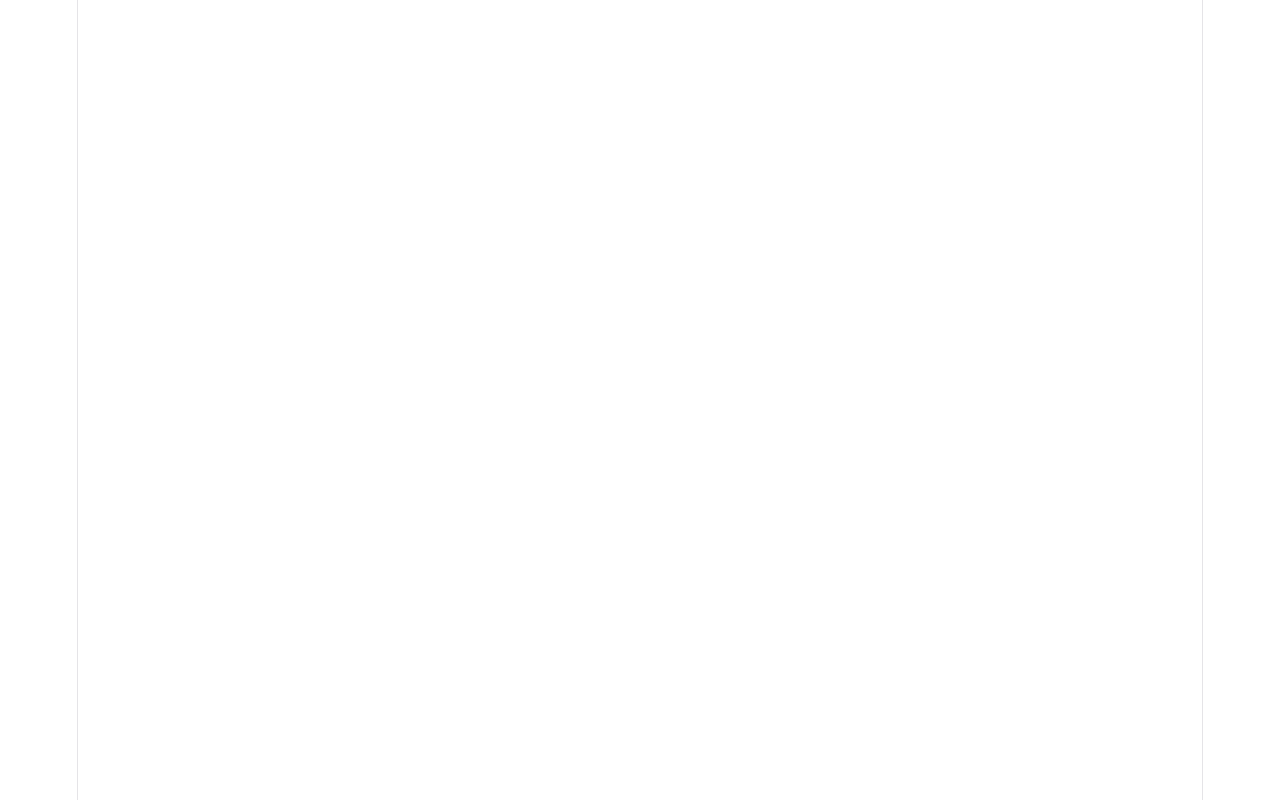
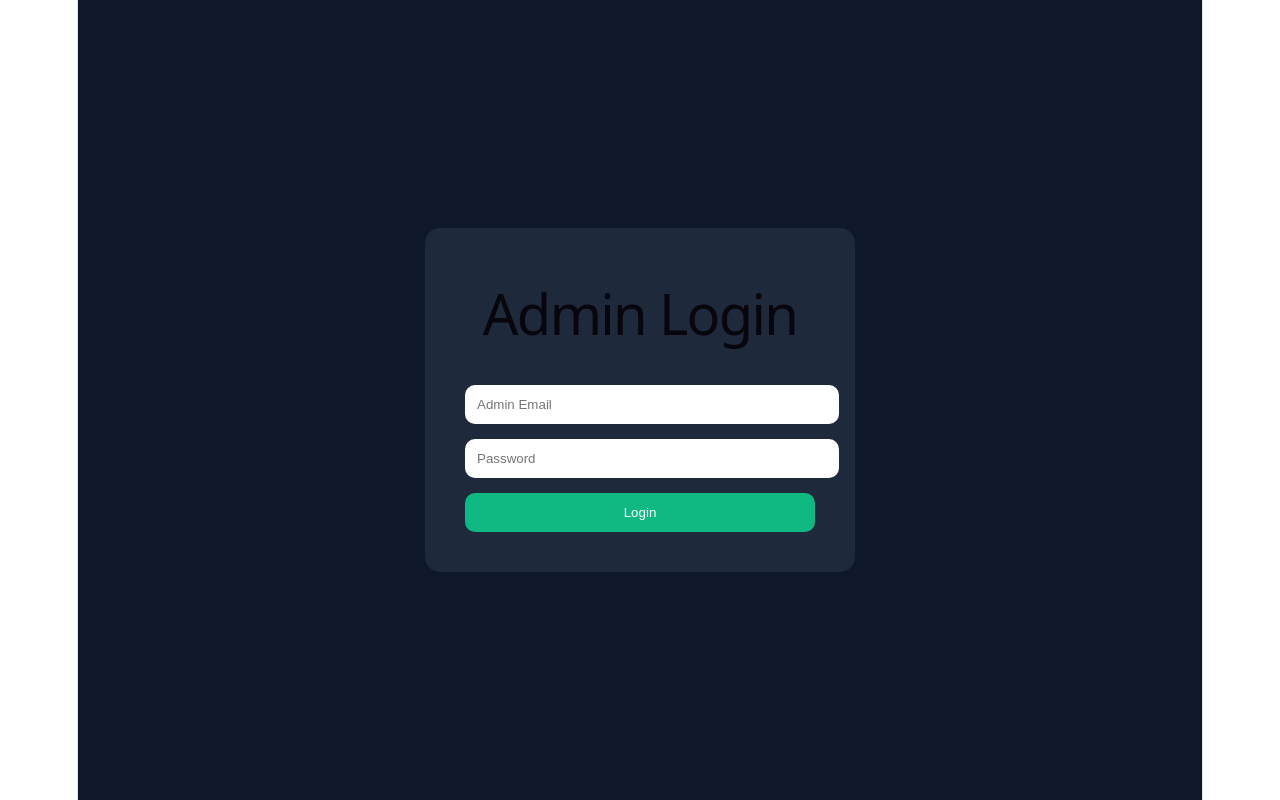
Before and after one commit to Akashk706/attendance-app, a React (Vite) app in the folder client/: page /admin-login in a window 1280 px wide. Before the commit this address had no page. Built offline with nearby package versions, Linux system fonts and the light colour scheme.

Commit message:
Added admin logout and filters

```diff
--- a/client/src/App.jsx
+++ b/client/src/App.jsx
@@ -1,14 +1,29 @@
 import {
   BrowserRouter,
   Routes,
-  Route
-} from 'react-router-dom';
+  Route,
+  Navigate
+} from "react-router-dom";
 
-import Login from './pages/Login';
-import Dashboard from './pages/Dashboard';
-import AdminDashboard from './pages/AdminDashboard';
+import Login from "./pages/Login";
 
-function App() {
+import Dashboard from "./pages/Dashboard";
+
+import AdminDashboard from "./pages/AdminDashboard";
+
+import AdminLogin from "./pages/AdminLogin";
+
+export default function App() {
+
+  const user =
+    localStorage.getItem("user");
+
+  const admin =
+    localStorage.getItem("admin");
+
+
+
+
 
   return (
 
@@ -16,19 +31,56 @@ function App() {
 
       <Routes>
 
+
+
+
+
+        {/* EMPLOYEE LOGIN */}
         <Route
           path="/"
           element={<Login />}
         />
 
+
+
+
+
+        {/* EMPLOYEE DASHBOARD */}
         <Route
           path="/dashboard"
-          element={<Dashboard />}
+          element={
+            user
+            ? <Dashboard />
+            : <Navigate to="/" />
+          }
         />
 
+
+
+
+
+
+
+        {/* ADMIN LOGIN */}
+        <Route
+          path="/admin-login"
+          element={<AdminLogin />}
+        />
+
+
+
+
+
+
+
+        {/* ADMIN DASHBOARD */}
         <Route
           path="/admin"
-          element={<AdminDashboard />}
+          element={
+            admin
+            ? <AdminDashboard />
+            : <Navigate to="/admin-login" />
+          }
         />
 
       </Routes>
@@ -36,5 +88,3 @@ function App() {
     </BrowserRouter>
   );
 }
-
-export default App;
--- a/client/src/pages/AdminDashboard.jsx
+++ b/client/src/pages/AdminDashboard.jsx
@@ -1,4 +1,5 @@
 import { useEffect, useState } from "react";
+
 import axios from "axios";
 
 export default function AdminDashboard() {
@@ -12,8 +13,12 @@ export default function AdminDashboard() {
   const [statusFilter, setStatusFilter] =
     useState("All");
 
+
+
   const BACKEND_URL =
     "https://attendance-backend-32mo.onrender.com";
+
+
 
 
 
@@ -33,6 +38,8 @@ export default function AdminDashboard() {
 
 
 
+
+
   useEffect(() => {
 
     fetchAttendance();
@@ -46,6 +53,24 @@ export default function AdminDashboard() {
     return () => clearInterval(interval);
 
   }, []);
+
+
+
+
+
+
+
+
+  // LOGOUT
+  const handleLogout = () => {
+
+    localStorage.removeItem("admin");
+
+    window.location.href =
+      "/admin-login";
+  };
+
+
 
 
 
@@ -90,6 +115,29 @@ export default function AdminDashboard() {
 
 
 
+
+  // ANALYTICS
+  const totalRecords =
+    records.length;
+
+  const workingEmployees =
+    records.filter(
+      item => item.status === "Working"
+    ).length;
+
+  const breakEmployees =
+    records.filter(
+      item => item.status === "Break"
+    ).length;
+
+
+
+
+
+
+
+
+
   return (
 
     <div
@@ -101,11 +149,136 @@ export default function AdminDashboard() {
       }}
     >
 
+
+
+
+
+
+
+
+      {/* HEADER */}
+      <div
+        style={{
+          display: "flex",
+          justifyContent:
+            "space-between",
+          alignItems: "center",
+          marginBottom: "30px"
+        }}
+      >
+
+        <div>
+
           <h1>
             Admin Dashboard
           </h1>
 
-      <br />
+          <p>
+            Employee Monitoring Panel
+          </p>
+
+        </div>
+
+
+
+
+
+
+
+        {/* LOGOUT BUTTON */}
+        <button
+          onClick={handleLogout}
+          style={{
+            padding: "12px 20px",
+            background: "#ef4444",
+            color: "white",
+            border: "none",
+            borderRadius: "10px",
+            cursor: "pointer"
+          }}
+        >
+          Logout
+        </button>
+
+      </div>
+
+
+
+
+
+
+
+
+
+
+
+
+      {/* ANALYTICS CARDS */}
+      <div
+        style={{
+          display: "grid",
+          gridTemplateColumns:
+            "repeat(auto-fit,minmax(220px,1fr))",
+          gap: "20px",
+          marginBottom: "30px"
+        }}
+      >
+
+        <div style={cardStyle}>
+
+          <h2>
+            {totalRecords}
+          </h2>
+
+          <p>
+            Total Records
+          </p>
+
+        </div>
+
+
+
+
+
+
+
+        <div style={cardStyle}>
+
+          <h2>
+            {workingEmployees}
+          </h2>
+
+          <p>
+            Working Employees
+          </p>
+
+        </div>
+
+
+
+
+
+
+
+        <div style={cardStyle}>
+
+          <h2>
+            {breakEmployees}
+          </h2>
+
+          <p>
+            On Break
+          </p>
+
+        </div>
+
+      </div>
+
+
+
+
+
+
 
 
 
@@ -122,6 +295,10 @@ export default function AdminDashboard() {
           flexWrap: "wrap"
         }}
       >
+
+
+
+
 
 
 
@@ -148,6 +325,9 @@ export default function AdminDashboard() {
 
 
 
+
+
+
         {/* STATUS FILTER */}
         <select
           value={statusFilter}
@@ -158,7 +338,7 @@ export default function AdminDashboard() {
           }
           style={{
             padding: "12px",
-            width: "200px",
+            width: "220px",
             borderRadius: "10px",
             border: "none"
           }}
@@ -196,7 +376,18 @@ export default function AdminDashboard() {
 
 
 
+
+
+
       {/* TABLE */}
+      <div
+        style={{
+          background: "#1e293b",
+          padding: "20px",
+          borderRadius: "15px"
+        }}
+      >
+
         <table
           border="1"
           width="100%"
@@ -216,17 +407,19 @@ export default function AdminDashboard() {
 
               <th>Date</th>
 
-            <th>Status</th>
-
               <th>Clock In</th>
 
               <th>Clock Out</th>
 
-            <th>Working Hours</th>
+              <th>Status</th>
+
+              <th>Total Hours</th>
 
             </tr>
 
           </thead>
+
+
 
 
 
@@ -251,6 +444,17 @@ export default function AdminDashboard() {
                     {item.date}
                   </td>
 
+                  <td>
+                    {item.clockIn}
+                  </td>
+
+                  <td>
+                    {item.clockOut || "-"}
+                  </td>
+
+
+
+
 
 
 
@@ -262,7 +466,7 @@ export default function AdminDashboard() {
                     <span
                       style={{
                         padding:
-                        "6px 12px",
+                          "6px 14px",
 
                         borderRadius:
                           "20px",
@@ -296,13 +500,8 @@ export default function AdminDashboard() {
 
 
 
-                <td>
-                  {item.clockIn}
-                </td>
 
-                <td>
-                  {item.clockOut || "-"}
-                </td>
+
 
                   <td>
                     {item.workingHours || "0"}
@@ -319,5 +518,28 @@ export default function AdminDashboard() {
         </table>
 
       </div>
+
+    </div>
   );
 }
+
+
+
+
+
+
+
+
+
+
+// CARD STYLE
+const cardStyle = {
+
+  background: "#1e293b",
+
+  padding: "20px",
+
+  borderRadius: "15px",
+
+  textAlign: "center"
+};
--- /dev/null
+++ b/client/src/pages/AdminLogin.jsx
@@ -0,0 +1,172 @@
+import { useState } from "react";
+import { useNavigate } from "react-router-dom";
+
+export default function AdminLogin() {
+
+  const navigate = useNavigate();
+
+  const [email, setEmail] =
+    useState("");
+
+  const [password, setPassword] =
+    useState("");
+
+
+
+
+
+
+  const handleLogin = (e) => {
+
+    e.preventDefault();
+
+
+
+
+    // ADMIN LOGIN
+    if (
+
+      email === "admin@gmail.com" &&
+
+      password === "admin123"
+
+    ) {
+
+      localStorage.setItem(
+        "admin",
+        "true"
+      );
+
+      navigate("/admin");
+
+    }
+
+    else {
+
+      alert(
+        "Invalid Admin Credentials"
+      );
+    }
+  };
+
+
+
+
+
+
+
+
+  return (
+
+    <div
+      style={{
+        background: "#0f172a",
+        minHeight: "100vh",
+        display: "flex",
+        justifyContent: "center",
+        alignItems: "center"
+      }}
+    >
+
+      <form
+        onSubmit={handleLogin}
+        style={{
+          background: "#1e293b",
+          padding: "40px",
+          borderRadius: "15px",
+          width: "350px",
+          color: "white"
+        }}
+      >
+
+        <h1>
+          Admin Login
+        </h1>
+
+        <br />
+
+
+
+
+
+
+        <input
+          type="email"
+          placeholder="Admin Email"
+          value={email}
+          onChange={(e) =>
+            setEmail(e.target.value)
+          }
+          style={inputStyle}
+        />
+
+
+
+
+
+
+        <input
+          type="password"
+          placeholder="Password"
+          value={password}
+          onChange={(e) =>
+            setPassword(e.target.value)
+          }
+          style={inputStyle}
+        />
+
+
+
+
+
+
+        <button
+          type="submit"
+          style={buttonStyle}
+        >
+          Login
+        </button>
+
+      </form>
+
+    </div>
+  );
+}
+
+
+
+
+
+
+const inputStyle = {
+
+  width: "100%",
+
+  padding: "12px",
+
+  marginBottom: "15px",
+
+  borderRadius: "10px",
+
+  border: "none"
+};
+
+
+
+
+const buttonStyle = {
+
+  width: "100%",
+
+  padding: "12px",
+
+  background: "#10b981",
+
+  color: "white",
+
+  border: "none",
+
+  borderRadius: "10px",
+
+  cursor: "pointer"
+};
```
Lines whose indentation alone changed are shown as unchanged.
